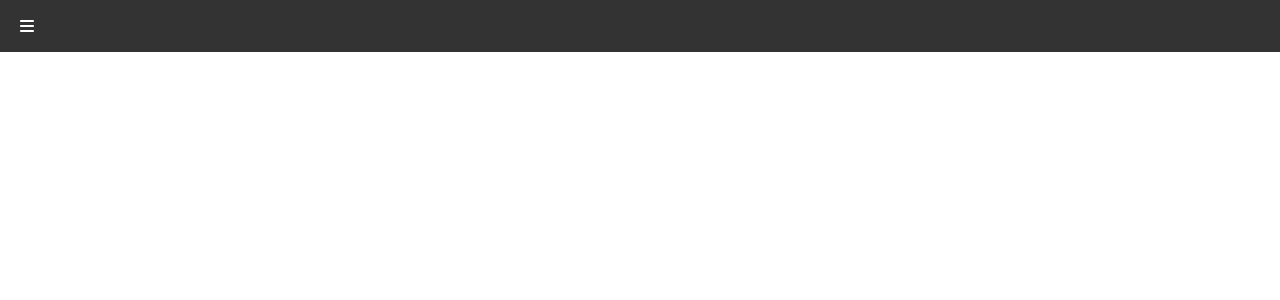
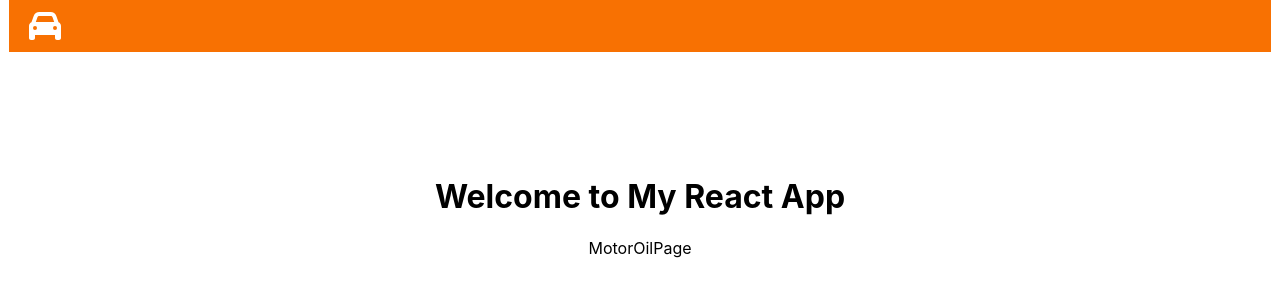
Before and after one commit to malkotohuski/my-react-garage, a React (Create React App) app: page /motoroil in a window 1280 px wide. Before the commit this address had no page. Shown: the top 300 px of the page. Built offline with nearby package versions, Linux system fonts and the light colour scheme.

Commit message:
dropdown menu

```diff
--- a/src/App.js
+++ b/src/App.js
@@ -5,6 +5,13 @@ import HomePage from './Componets/Pages/Home/Home';
 import ContactPage from './Componets/Pages/Contact/Contact';
 import AboutPage from './Componets/Pages/About/About';
 import Navbar from './Componets/Navbar/Navbar';
+import PartsPage from './Componets/Pages/Patrs/Parts';
+import FilterPage from './Componets/Pages/Filter/Filter';
+import TiresPage from './Componets/Pages/Tires/Tires';
+import TruckPartsPage from './Componets/Pages/Truck/TruckParts';
+import MotorcyclePartsPage from './Componets/Pages/Motorcycle/MotorcycleParts';
+import MotorOilPage from './Componets/Pages/MotorOil/MotorOil';
+import WinterTiresPage from './Componets/Pages/Tires/Winter/WinterTires';
 
 function App() {
   return (
@@ -15,6 +22,13 @@ function App() {
         <Route path="/" element={<HomePage />} />
         <Route path="/contact" element={<ContactPage />} />
         <Route path="/about" element={<AboutPage />} />
+        <Route path="/parts" element={<PartsPage />} />
+        <Route path="/filter" element={<FilterPage />} />
+        <Route path="/tires" element={<TiresPage />} />
+        <Route path="/truck" element={<TruckPartsPage />} />
+        <Route path="/motorcycle" element={<MotorcyclePartsPage />} />
+        <Route path="/motoroil" element={<MotorOilPage />} />
+        <Route path="tires/wintertires" element={<WinterTiresPage />} />
         </Routes>
       </div>
     </Router>
--- a/src/Componets/Navbar/Navbar.css
+++ b/src/Componets/Navbar/Navbar.css
@@ -1,11 +1,37 @@
+.header-wrapper{
+  width: 1262px;
+  margin: 0 auto;
+  height: 156px;
+
+
+}
+
+.span.link[url] {
+  cursor: pointer;
+}
+
+.header__plus-wrapper{
+  padding: 0 5px;
+  display: 'flex';
+  align-items: 'center';
+}
+
+.header-top{
+  padding: 10px 15px 0;
+    min-height: 45px;
+    height: 45px;
+    -webkit-box-sizing: border-box;
+    -moz-box-sizing: border-box;
+    box-sizing: border-box;
+}
 
 
 .navbar-nav {
   list-style: none;
   padding: 0;
   display: flex;
-    flex-direction: column; /* Display items vertically */
-    align-items: flex-end; /* Align items to the right */
+  align-items: center;
+  justify-content: center; /* Center items horizontally */
   height: 0; /* Hide the menu by default */
   overflow: hidden;
   transition: height 0.3s;
@@ -13,10 +39,11 @@
 
   .navbar.open .navbar-nav {
     height: auto; /* Display the menu */
+    flex-direction: row;
   }
 
   .navbar-nav .nav-item {
-    margin: 10px 0;
+    margin: 0 px;
   }
 
   .navbar.open .nav-link {
@@ -27,6 +54,7 @@
 
   .nav-item {
     margin: 0 15px;
+    justify-self: center;
   }
 
   .nav-link {
@@ -38,15 +66,19 @@
 
   .nav-link:hover {
     color: #ff5722; /* Text color on hover */
+    text-decoration: underline;
   }
 
   .navbar {
-    background-color: #333;
+    background-color: #f87102;
     padding: 10px 20px; /* Increase the padding to make space for the icon */
     display: flex;
     justify-content: space-between; /* Center the content horizontally */
     align-items: center; /* Center the content vertically */
+    position: relative;
   }
+
+
 
   .burger-icon {
     background: none;
@@ -54,6 +86,10 @@
     cursor: pointer;
     padding: 0;
     z-index: 1;
+  }
+
+  .open .burger-icon {
+    color: #ffcc00; /* Change the color when menu is open */
   }
 
   .bar {
@@ -81,3 +117,65 @@
   .navbar.open .burger-icon .bar:last-child {
     transform: rotate(45deg) translate(-5px, -6px);
   }
+
+  .dropdown-menu {
+    display: none; /* Initially, hide the dropdown */
+    position: absolute;
+    top: 100%; /* Position it below the navbar */
+    left: 0;
+    background-color: #fff; /* Customize as needed */
+    padding: 10px;
+    z-index: 1; /* Ensure the dropdown is above the navbar */
+    box-shadow: 0 2px 4px rgba(0, 0, 0, 0.2);
+  }
+
+  .navbar.open .dropdown-menu {
+    display: block;
+  }
+
+  .dropdown-item{
+    list-style: none;
+    border-bottom: 1px solid #555;
+    padding: 10px 0;
+  }
+
+  .dropdown-item:last-child {
+    border: none; /* Remove the border from the last link */
+  }
+
+  .dropdown-item-list{
+    text-align: left;
+  }
+
+  .dropdown-link{
+    color: #000;
+    text-decoration: none;
+  }
+
+  .tire-sections {
+    position: absolute;
+    top: 0;
+    left: 130px; /* Position the sections to the right, initially hidden */
+    width: 200px;
+    background-color: #fff; /* Customize as needed */
+    padding: 10px;
+    border-left: 1px solid #555; /* Add a border to separate sections */
+    box-shadow: 0 2px 4px rgba(0, 0, 0, 0.2);
+    z-index: 2;
+    display: flex;
+    flex-direction: column;
+  }
+
+  .tire-section {
+    margin-bottom: 10px;
+    border-bottom: 1px solid #555;
+  }
+
+  /* Show the sections when the tire link is hovered */
+  .navbar .dropdown-item:hover .tire-sections {
+    right: 0;
+  }
+
+  ul {
+    list-style: none;
+  }
--- a/src/Componets/Navbar/Navbar.js
+++ b/src/Componets/Navbar/Navbar.js
@@ -2,19 +2,105 @@ import React, { useState } from 'react';
 import { Link } from 'react-router-dom';
 import './Navbar.css';
 import { FontAwesomeIcon } from '@fortawesome/react-fontawesome'
-import { faBars } from '@fortawesome/free-solid-svg-icons'
+import { faCar } from '@fortawesome/free-solid-svg-icons'
+
+
+function DropdownMenu(){
+  const [showTireSections, setShowTireSections] = useState(false);
+  const [showCarPartsSections, setShowCarPartsSections] = useState(false);
+
+  const handleTireLinkHover  = () => {
+    setShowTireSections(true);
+    setShowCarPartsSections(false);
+  };
+
+  const handleCarPartsLinkHover = () => {
+    setShowCarPartsSections(true);
+    setShowTireSections(false);
+  }
+
+  const handleDropdownLeave = () => {
+    setShowTireSections(false);
+    setShowCarPartsSections(false);
+  };
+
+
+
+  return (
+    <div className='dropdown-menu' onMouseLeave={handleDropdownLeave} >
+    <ul className="dropdown-item-list">
+    <li className="dropdown-item"
+     >
+      <Link to="/tires" className="dropdown-link" onMouseEnter={handleTireLinkHover}>
+            Tires
+          </Link>
+      {showTireSections && <TireSections />}
+    </li>
+    <li className="dropdown-item">
+      <Link to="/carsParts" className="dropdown-link" onMouseEnter={handleCarPartsLinkHover}>
+        Cars Parts
+      </Link>
+      {showCarPartsSections && <CarPartsSection />}
+      </li>
+  </ul>
+  </div>
+  )
+}
+
+function TireSections() {
+  return (
+    <div className="tire-sections">
+      <ul >
+      <li className="tire-section">
+          <Link to="tires/wintertires" className="dropdown-link">Winters Tires</Link>
+        </li>
+        <li className="tire-section">
+          <Link to="/" className="dropdown-link">Summer Tires</Link>
+        </li>
+        <li className="tire-section">
+          <Link to="/" className="dropdown-link">All-Season Tires</Link>
+        </li>
+        </ul>
+    </div>
+  );
+}
+
+function CarPartsSection() {
+  return (
+    <div className="tire-sections">
+      <ul >
+      <li className="tire-section">
+          <Link to="tires/wintertires" className="dropdown-link">Motors</Link>
+        </li>
+        <li className="tire-section">
+          <Link to="/" className="dropdown-link">Gear</Link>
+        </li>
+        <li className="tire-section">
+          <Link to="/" className="dropdown-link">parts</Link>
+        </li>
+        <li className="tire-section">
+          <Link to="/" className="dropdown-link">roals</Link>
+        </li>
+        </ul>
+    </div>
+  );
+}
 
 function Navbar() {
-  const [isOpen, setIsOpen] = useState(false);
+  const [isMenuOpen, setMenuOpen] = useState(false);
 
   const toggleMenu = () => {
-    setIsOpen(!isOpen);
+    setMenuOpen(!isMenuOpen);
   };
 
   return (
-    <nav className={`navbar ${isOpen ? 'open' : ''}`}>
-      <FontAwesomeIcon className="burger-icon" icon={faBars} color="white" size='20px' onClick={toggleMenu} />
-      <ul className={`navbar-nav ${isOpen ? 'open' : ''}`}>
+    <div className='header-wrapper'>
+    <nav className={`navbar ${isMenuOpen ? 'open' : ''}`}>
+    <div className="burger-icon" onClick={toggleMenu}>
+    <FontAwesomeIcon icon={faCar}  color="white" size="2x" />
+          </div >
+          {isMenuOpen && <DropdownMenu />}
+      <ul className='navbar-nav' >
         <li className="nav-item">
           <Link to="/" className="nav-link">Home</Link>
         </li>
@@ -24,8 +110,31 @@ function Navbar() {
         <li className="nav-item">
           <Link to="/contact" className="nav-link">Contact</Link>
         </li>
+        <li className="nav-item">
+          <Link to="/parts" className="nav-link">Parts</Link>
+        </li>
+        <li className="nav-item">
+          <Link to="/filter" className="nav-link">Filter</Link>
+        </li>
+        <li className="nav-item">
+          <Link to="/tires" className="nav-link">Tires</Link>
+        </li>
+        <li className="nav-item">
+          <Link to="/truck" className="nav-link">Truck parts</Link>
+        </li>
+        <li className="nav-item">
+          <Link to="/motorcycle" className="nav-link">Motorcycle parts</Link>
+        </li>
+        <li className="nav-item">
+          <Link to="/motoroil" className="nav-link">Motor Oil</Link>
+        </li>
+        <li className="nav-item">
+          <Link to="/wintertires" className="nav-link">Winter Tires</Link>
+        </li>
       </ul>
+
     </nav>
+    </div>
   );
 }
 
--- /dev/null
+++ b/src/Componets/Pages/Filter/Filter.js
@@ -0,0 +1,14 @@
+
+import React from 'react';
+
+
+function FilterPage() {
+  return (
+    <div>
+    <h1>Welcome to My React App</h1>
+    <p>FilterPage</p>
+  </div>
+  );
+}
+
+export default FilterPage;
--- a/src/Componets/Pages/Home/Home.js
+++ b/src/Componets/Pages/Home/Home.js
@@ -5,7 +5,7 @@ import React from 'react';
 function HomePage() {
   return (
     <div>
-    <h1>Welcome to My React App</h1>
+    <h1>Welcome to AUTOCAR</h1>
     <p>This is the home page of my React application.</p>
   </div>
   );
--- /dev/null
+++ b/src/Componets/Pages/MotorOil/MotorOil.js
@@ -0,0 +1,14 @@
+
+import React from 'react';
+
+
+function MotorOilPage() {
+  return (
+    <div>
+    <h1>Welcome to My React App</h1>
+    <p>MotorOilPage</p>
+  </div>
+  );
+}
+
+export default MotorOilPage;
--- /dev/null
+++ b/src/Componets/Pages/Motorcycle/MotorcycleParts.js
@@ -0,0 +1,14 @@
+
+import React from 'react';
+
+
+function MotorcyclePartsPage() {
+  return (
+    <div>
+    <h1>Welcome to My React App</h1>
+    <p>MotorcyclePartsPage</p>
+  </div>
+  );
+}
+
+export default MotorcyclePartsPage;
--- /dev/null
+++ b/src/Componets/Pages/Patrs/Parts.js
@@ -0,0 +1,14 @@
+
+import React from 'react';
+
+
+function PartsPage() {
+  return (
+    <div>
+    <h1>Welcome to My React App</h1>
+    <p>PartsPage</p>
+  </div>
+  );
+}
+
+export default PartsPage;
--- /dev/null
+++ b/src/Componets/Pages/Tires/Tires.js
@@ -0,0 +1,14 @@
+
+import React from 'react';
+
+
+function TiresPage() {
+  return (
+    <div>
+    <h1>Welcome to My React App</h1>
+    <p>TiresPage</p>
+  </div>
+  );
+}
+
+export default TiresPage;
--- /dev/null
+++ b/src/Componets/Pages/Tires/Winter/WinterTires.js
@@ -0,0 +1,14 @@
+
+import React from 'react';
+
+
+function WinterTiresPage() {
+  return (
+    <div>
+    <h1>Welcome to My React App</h1>
+    <p>WinterTiresPage</p>
+  </div>
+  );
+}
+
+export default WinterTiresPage;
--- /dev/null
+++ b/src/Componets/Pages/Truck/TruckParts.js
@@ -0,0 +1,14 @@
+
+import React from 'react';
+
+
+function TruckPartsPage() {
+  return (
+    <div>
+    <h1>Welcome to My React App</h1>
+    <p>TruckPartsPage</p>
+  </div>
+  );
+}
+
+export default TruckPartsPage;
```
Lines whose indentation alone changed are shown as unchanged.
